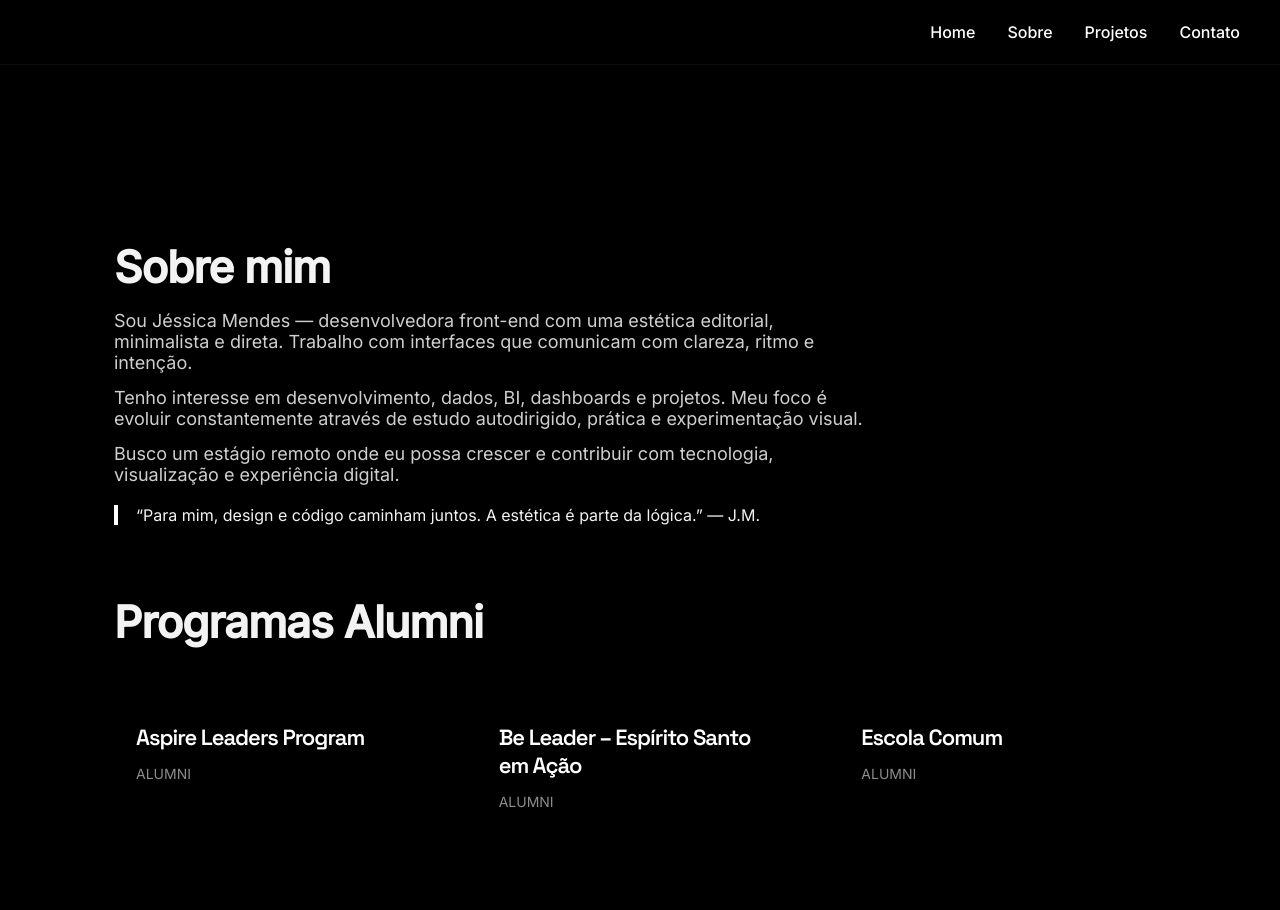
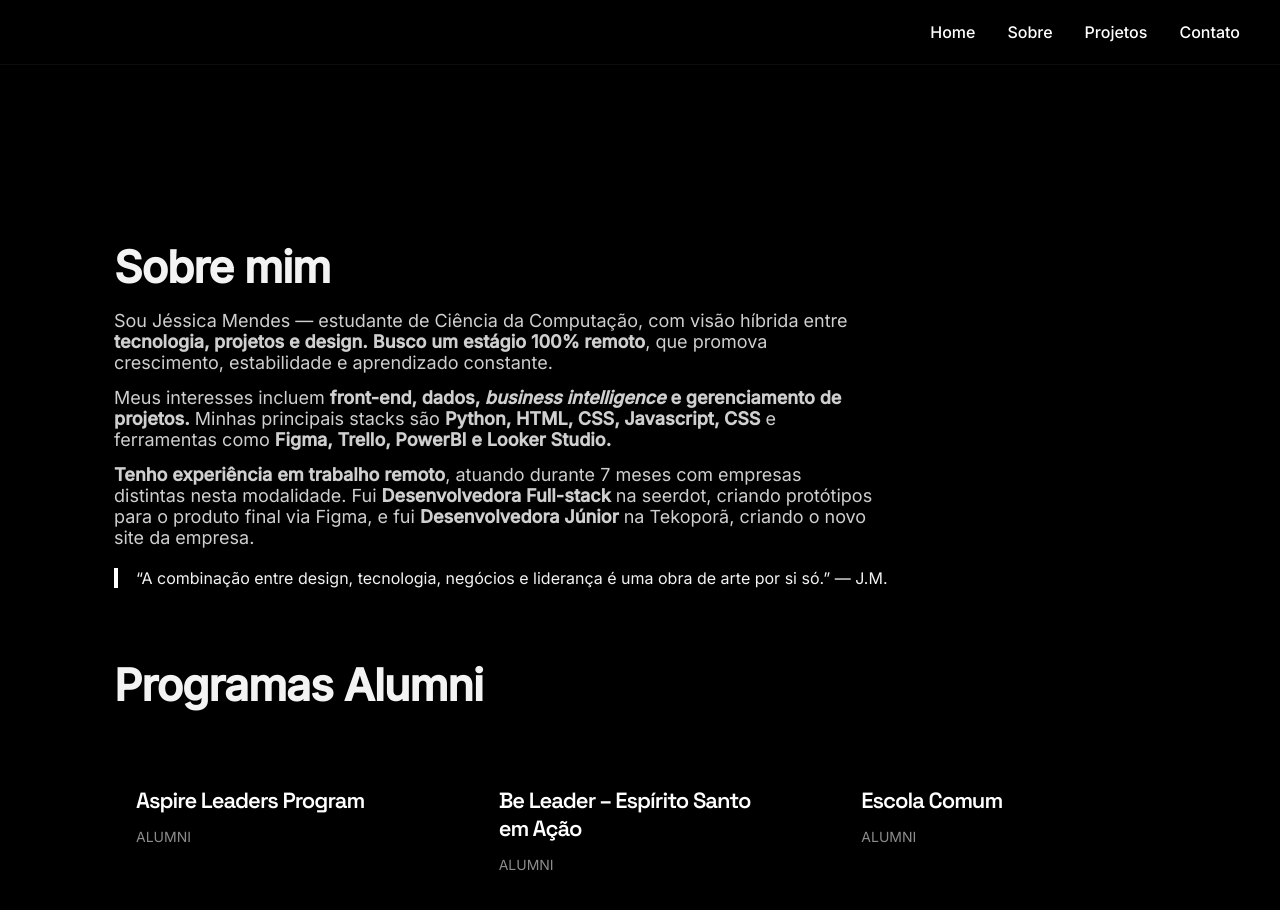
Before and after one commit to jhesslima/portfolio, a plain HTML site: page sobre.html in a window 1280 px wide. Shown: the top 910 px of the page. Drawn offline with Linux system fonts and the light colour scheme.

Commit message:
update: alterando conteúdo da página Sobre

```diff
--- a/sobre.html
+++ b/sobre.html
@@ -21,21 +21,22 @@
       <h1 class="section-title">Sobre mim</h1>
 
       <p class="about-text">
-        Sou Jéssica Mendes — desenvolvedora front-end com uma estética editorial, minimalista e direta.
-        Trabalho com interfaces que comunicam com clareza, ritmo e intenção.
+        Sou Jéssica Mendes — estudante de Ciência da Computação, com visão híbrida entre <strong>tecnologia, projetos e design.</strong>
+        <strong>Busco um estágio 100% remoto</strong>, que promova crescimento, estabilidade e aprendizado constante.
       </p>
 
       <p class="about-text">
-        Tenho interesse em desenvolvimento, dados, BI, dashboards e projetos. Meu foco é evoluir
-        constantemente através de estudo autodirigido, prática e experimentação visual.
+        Meus interesses incluem <strong>front-end, dados, <i>business intelligence</i> e gerenciamento de projetos.</strong>
+        Minhas principais stacks são <strong>Python, HTML, CSS, Javascript, CSS</strong> e ferramentas como <strong>Figma, Trello, PowerBI e Looker Studio.</strong>
       </p>
 
       <p class="about-text">
-        Busco um estágio remoto onde eu possa crescer e contribuir com tecnologia, visualização e experiência digital.
+        <strong>Tenho experiência em trabalho remoto</strong>, atuando durante 7 meses com empresas distintas nesta modalidade.
+        Fui <strong>Desenvolvedora Full-stack</strong> na seerdot, criando protótipos para o produto final via Figma, e fui <strong>Desenvolvedora Júnior</strong> na Tekoporã, criando o novo site da empresa.
       </p>
 
       <div class="quote-box">
-        “Para mim, design e código caminham juntos. A estética é parte da lógica.” — J.M.
+        “A combinação entre design, tecnologia, negócios e liderança é uma obra de arte por si só.” — J.M.
       </div>
 
     </section>
@@ -50,7 +51,7 @@
           <div class="alumni-year">Alumni</div>
         </a>
 
-        <a href="https://www.esesp.es.gov.br/be-leader" target="_blank" class="alumni-card">
+        <a href="https://beleader.org.br/" target="_blank" class="alumni-card">
           <div class="alumni-name">Be Leader – Espírito Santo em Ação</div>
           <div class="alumni-year">Alumni</div>
         </a>
@@ -90,7 +91,7 @@
       </div>
 
       <p class="universities-text">
-        Fui aprovada em cinco universidades internacionais em diferentes países e modelos educacionais.
+        Fui aprovada em cinco universidades internacionais em diferentes países e modelos educacionais, somando +1 milhão de reais em bolsas de estudos.
         Essa experiência ampliou minha visão global, diversidade cultural e possibilidades dentro da área
         de tecnologia e projetos.
       </p>
```
